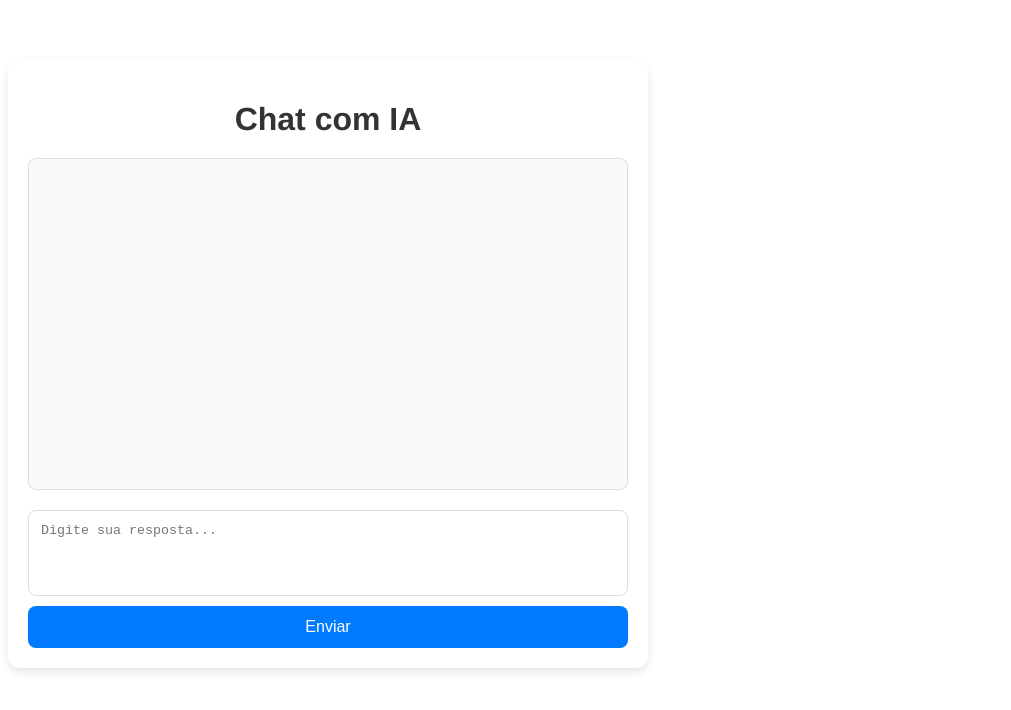
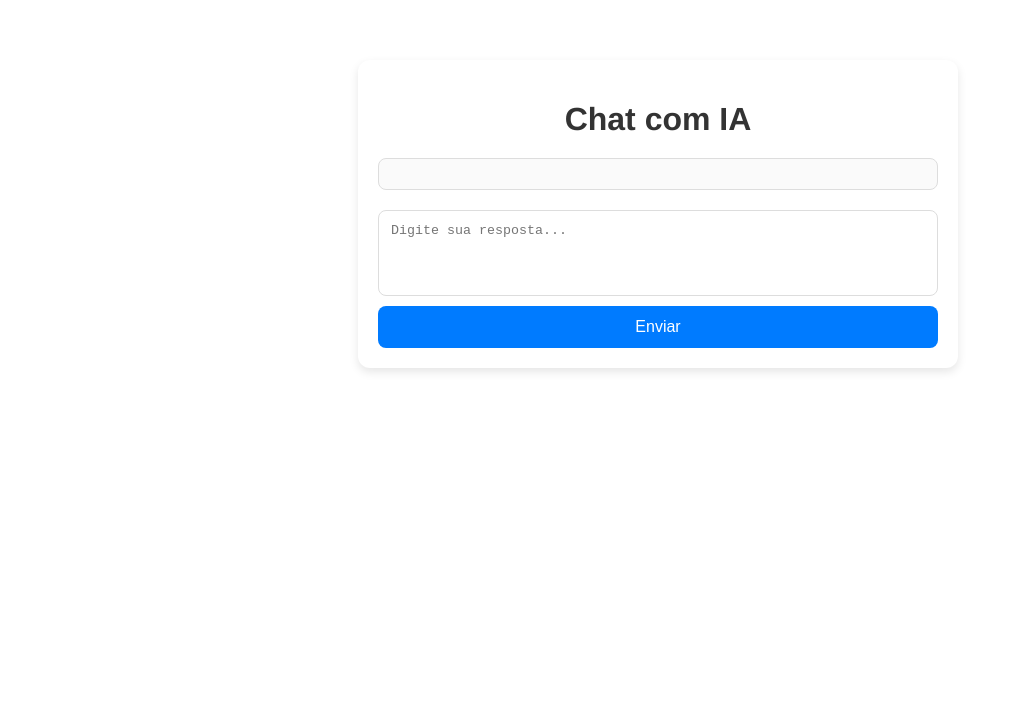
Before and after one commit to arthur729/Personal_Trainer_IA, a Vue app: page / in a window 1280 px wide. Shown: the top 710 px of the page, without its empty margins (0-1011 px from the left). Built offline with nearby package versions, Linux system fonts and the light colour scheme.

Commit message:
Add files via upload

```diff
--- a/src/components/Pagina_Principal.vue
+++ b/src/components/Pagina_Principal.vue
@@ -10,26 +10,27 @@
 </template>
 
 <style scoped>
-body {
-  font-family: Arial, sans-serif;
-  background-color: #f0f0f0;
+body, html {
   margin: 0;
+  padding: 0;
+  height: 100%;
   display: flex;
   justify-content: center;
   align-items: center;
-  height: 100vh;
+  background-color: #f0f0f0;
 }
 
 .container {
   background: #fff;
   border-radius: 12px;
   box-shadow: 0 4px 10px rgba(0, 0, 0, 0.1);
-  max-width: 100%;
+  max-width: 600px;
   width: 100%;
-  max-width: 600px;
   padding: 20px;
   display: flex;
   flex-direction: column;
+  box-sizing: border-box;
+  margin-left: 350px;
 }
 
 h1 {
@@ -42,9 +43,7 @@ h1 {
   border: 1px solid #ddd;
   border-radius: 8px;
   padding: 15px;
-  min-height: 300px;
-  max-height: 400px;
-  margin-bottom: 20px;
+  flex-grow: 1;
   background-color: #fafafa;
   overflow-y: auto;
   display: flex;
@@ -55,6 +54,7 @@ h1 {
 .chat-form {
   display: flex;
   flex-direction: column;
+  margin-top: 20px;
 }
 
 textarea {
```
